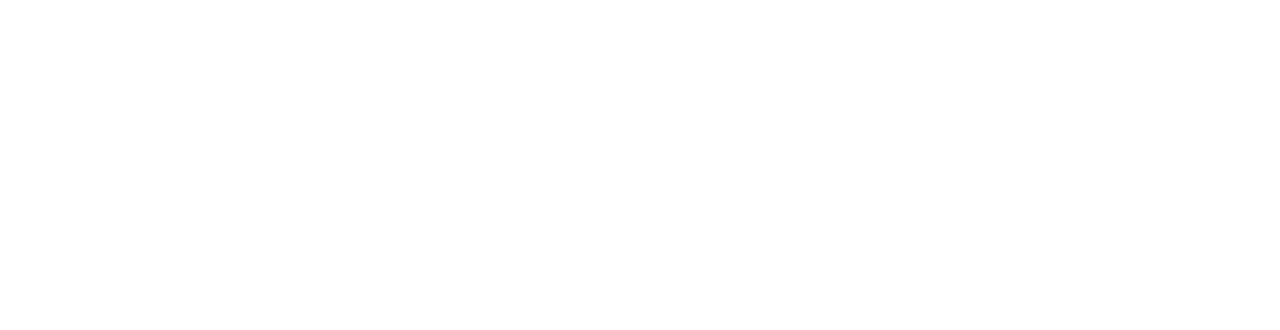
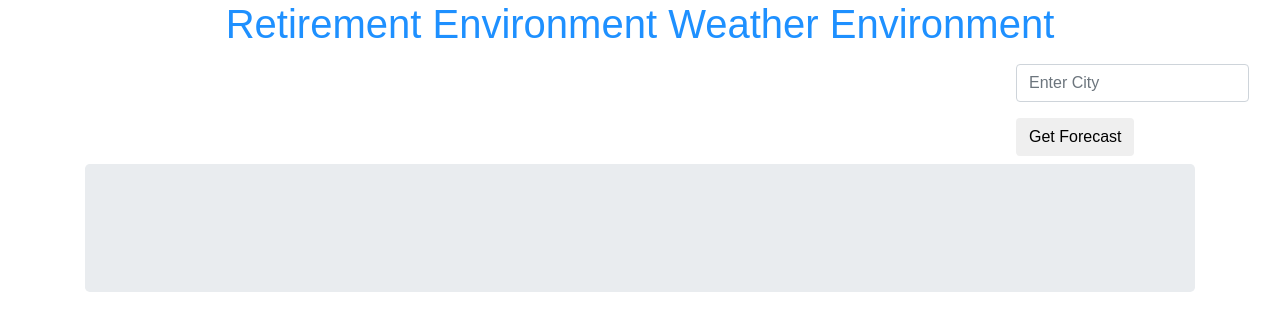
Before and after one commit to jwPythion/Arize, a React (Create React App) app in the folder client/: page /weather in a window 1280 px wide. Shown: the top 330 px of the page. Built offline with nearby package versions, Linux system fonts and the light colour scheme.

Commit message:
WIP for weathe component

```diff
--- a/client/src/components/Weather/Weather.js
+++ b/client/src/components/Weather/Weather.js
@@ -1,8 +1,63 @@
-import React, {Component} from "react";
+import React, { Component } from "react";
+import "./Weather.css";
 
 class Weather extends Component {
+
+    state = {
+        city: ""
+    }
+
+    handleFormInput = event => {
+        const {name, value} = event.target;
+        this.setState({
+            [name]: value
+        });
+    }
+
+    getWeather = (event) => {
+        event.preventDefault();
+        console.log(this.state.city);
+    }
+
     render() {
-        return (<h1>Hello I'm the weather</h1>)
+        return (
+            <div>
+                <h1>Retirement Environment Weather Environment</h1>
+                <nav className="navbar navbar-default">
+                    <div className="container-fluid">
+                        <div className="navbar-header">
+                        </div>
+                        <div
+                        >
+                            <form
+                                className="navbar-form navbar-right"
+                                role="search"
+                                onSubmit={this.getWeather}
+                            >
+                                <div className="form-group">
+                                    <input
+                                        id="city"
+                                        name="city"
+                                        type="text"
+                                        className="form-control"
+                                        placeholder="Enter City"
+                                        value={this.state.city}
+                                        onChange={this.handleFormInput}
+                                    />
+                                </div>
+                                <button type="submit" className="btn btn-default">
+                                    Get Forecast
+                                </button>
+                            </form>
+                        </div>
+                    </div>
+                </nav>
+                <div className="container">
+                    <div className="jumbotron" />
+                    <div id="forecast" className="row" />
+                </div>
+            </div>
+        )
     }
 }
 
--- a/client/src/index.js
+++ b/client/src/index.js
@@ -14,6 +14,7 @@
 import Profile from './components/Profile';
 import Signup from './components/Signup';
 import Events from './components/Events/Events';
+import Weather from './components/Weather';
 
 if(localStorage.getItem("id_token")) {
   axios.defaults.headers.common['Authorization'] = `Bearer ${localStorage.getItem('id_token')}`;
@@ -26,6 +27,7 @@
             <Route exact path="/signup" component={Signup} />
             <Route exact path="/profile/:id" component={Profile} />
             <Route exact path="/events" component={Events} />
+            <Route exact path="/weather" component={Weather} />
             <Route exact path="/" component={Main} />
 
         </div>
```
